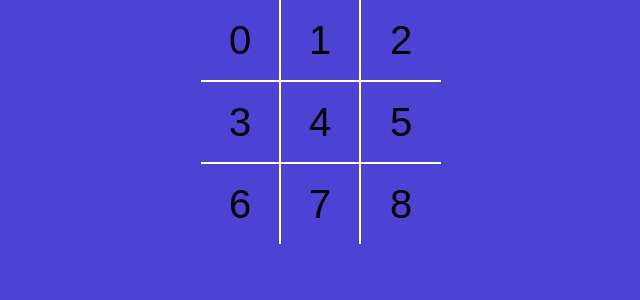
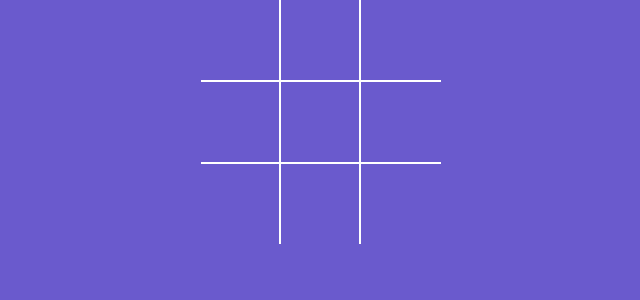
Before and after one commit to vishalcodesss/tictactoegame, a React (Vite) app: page / in a window 1280 px wide. Shown: the top 300 px of the page, without its empty margins (319-959 px from the left). Built offline with nearby package versions, Linux system fonts and the light colour scheme.

Commit message:
display x when square is clicked

```diff
--- a/src/App.jsx
+++ b/src/App.jsx
@@ -1,14 +1,29 @@
-import Board from './components/Board'
+import { useState } from 'react';
+import Board from './components/Board';
 import './style.scss';
 
 function App() {
+  // const [counter, setcounter] = useState(0);
+
+  // console.log('hello signore');
+
+  // const onbtnclick = () => {
+  //   setcounter(currentcounter => {
+  //     return currentcounter + 1;
+  //   });
+  // };
+  // let counter = 1;
+
   return (
-    <div className='app'>
+    <div className="app">
+      <div>
       <Board/>
+
+        {/* <button onClick={onbtnclick}>click here to increment</button> */}
+        {/* <div>{counter}</div> */}
+
+      </div>
     </div>
-
-
-
   );
 }
 
--- a/src/components/Board.jsx
+++ b/src/components/Board.jsx
@@ -1,22 +1,44 @@
+import { useState } from 'react';
 import Square from './Square';
 
 const Board = () => {
+  const [squares, setsquares] = useState(Array(9).fill(null));
+
+  console.log(squares)
+
+  const handlesquareclick = clickedposition => {
+    setsquares(currentsquares =>{
+      return currentsquares.map((squarevalue, position)=>{
+        if(clickedposition === position){
+        return "x";
+        }
+      return squarevalue;
+      })
+    })
+  };
+
+  const rendersquare = position => {
+    return (
+      <Square value={squares[position]} onClick={()=> handlesquareclick(position)} />
+    );
+  };
+
   return (
     <div className="board">
       <div className="board-row">
-        <Square value={0}/>
-        <Square value={1}/>
-        <Square value={2}/>
+        {rendersquare(0)}
+        {rendersquare(1)}
+        {rendersquare(2)}
       </div>
       <div className="board-row">
-        <Square value={3}/>
-        <Square value={4}/>
-        <Square value={5}/>
+        {rendersquare(3)}
+        {rendersquare(4)}
+        {rendersquare(5)}
       </div>
       <div className="board-row">
-        <Square value={6}/>
-        <Square value={7}/>
-        <Square value={8}/>
+        {rendersquare(6)}
+        {rendersquare(7)}
+        {rendersquare(8)}
       </div>
     </div>
   );
--- a/src/components/Square.jsx
+++ b/src/components/Square.jsx
@@ -1,11 +1,8 @@
-const Square = ({ value }) => {
-
+const Square = ({ value, onClick }) => {
   return (
-
-    <button type="button" className="square">
+    <button type="button" className="square" onClick={onClick}>
       {value}
     </button>
-
   );
 };
 
--- a/src/main.jsx
+++ b/src/main.jsx
@@ -3,7 +3,7 @@
 import App from './App.jsx'
 
 ReactDOM.createRoot(document.getElementById('root')).render(
-  <React.StrictMode>
+  // <React.StrictMode>
     <App />
-  </React.StrictMode>,
+  // </React.StrictMode>,
 )
--- a/src/style.scss
+++ b/src/style.scss
@@ -4,7 +4,7 @@
 
 body {
   font-family: 'Roboto', sans-serif;
-  background-color: $blue;
+  background-color: slateblue;
   color: #fff;
   padding: 0;
   margin: 0;
```
Also changed, not shown: 1 other file (tests, documents, lock files or other folders).
